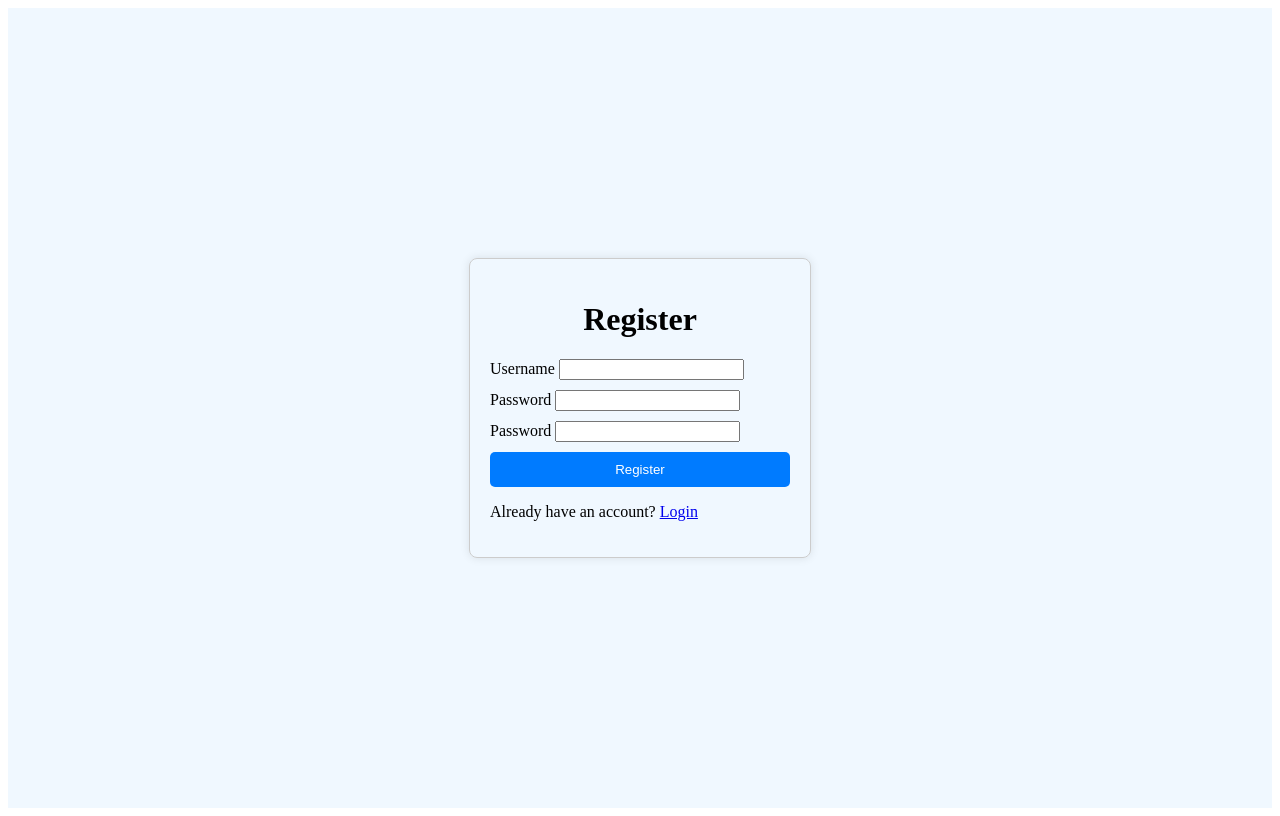
After one commit to niyatip15/Calorie-Tracker, a Django app: template mysite/calorie_tracker/templates/register.html in a window 1280 px wide. The commit adds this page. Run offline with Django 3.2, Linux system fonts and the light colour scheme; the template is opened without the code that fills it, so the values that code supplies are empty, except form fields; tables that the repository leaves empty hold one stand-in row (values such as "Sample post"); form fields are guessed from the names that the template uses.

Commit message:
login,register,logout user wise data

```diff
--- /dev/null
+++ b/mysite/calorie_tracker/templates/register.html
@@ -0,0 +1,38 @@
+{% block content %}
+{% load static %}
+<link rel="stylesheet" href="{% static 'css/style.css' %}">
+
+<div class="container">
+  <div class="card">
+    <div class="header-bar">
+        <h1>Register</h1>
+    </div>
+
+    <div class="card-body">
+        <form method="POST">
+            {% csrf_token %}
+
+            <div>
+                <label>{{ form.username.label }}</label>
+                {{ form.username }}
+            </div>
+
+            <div>
+                <label>{{ form.password1.label }}</label>
+                {{ form.password1 }}
+            </div>
+
+            <div>
+                <label>{{ form.password2.label }}</label>
+                {{ form.password2 }}
+            </div>
+
+            <input style="margin-top: 10px;" class="button" type="submit" value="Register">
+        </form>
+
+        <p>Already have an account? <a href="{% url 'login' %}">Login</a></p>
+    </div>
+  </div>
+</div>
+
+{% endblock %}
--- a/mysite/calorie_tracker/urls.py
+++ b/mysite/calorie_tracker/urls.py
@@ -1,9 +1,13 @@
 from django.urls import path
 from . views import *
 from . import views
+from django.contrib.auth.views import LogoutView
 
 urlpatterns = [
     path('',views.index, name='index'),
+    path('login/',CustomLoginView.as_view(), name='login'),
+    path('register/',Registeration.as_view(), name='register'),
+     path('logout/',LogoutView.as_view(next_page='login'),name='logout'),
     path('delete/<int:id>/',views.delete_consumed_food, name='delete')
 
 ]
--- /dev/null
+++ b/mysite/static/css/style.css
@@ -0,0 +1,78 @@
+.container {
+    display: flex;
+    justify-content: center;
+    align-items: center;
+    height: 100vh;
+    background-color: #f0f8ff; /* Light blue background color */
+  }
+
+  .card {
+    width: 300px; /* adjust as needed */
+    border: 1px solid #ccc;
+    border-radius: 8px;
+    padding: 20px;
+    box-shadow: 0px 0px 10px rgba(0, 0, 0, 0.1);
+  }
+
+  .header-bar {
+    text-align: center;
+  }
+
+  .card-body form {
+    margin-top: 20px;
+  }
+
+  .button {
+    display: block;
+    width: 100%;
+    padding: 10px 0;
+    background-color: #007bff; /* Blue button color */
+    color: #fff;
+    border: none;
+    border-radius: 5px;
+    cursor: pointer;
+  }
+
+  .button:hover {
+    background-color: #0056b3; /* Darker blue on hover */
+  }
+
+
+  .container {
+    display: flex;
+    justify-content: center;
+    align-items: center;
+    height: 100vh;
+    background-color: #f0f8ff; /* Light blue background color */
+  }
+
+  .card {
+    width: 300px; /* adjust as needed */
+    border: 1px solid #ccc;
+    border-radius: 8px;
+    padding: 20px;
+    box-shadow: 0px 0px 10px rgba(0, 0, 0, 0.1);
+  }
+
+  .header-bar {
+    text-align: center;
+  }
+
+  .card-body form div {
+    margin-bottom: 10px; /* Add some space between form fields */
+  }
+
+  .button {
+    display: block;
+    width: 100%;
+    padding: 10px 0;
+    background-color: #007bff; /* Blue button color */
+    color: #fff;
+    border: none;
+    border-radius: 5px;
+    cursor: pointer;
+  }
+
+  .button:hover {
+    background-color: #0056b3; /* Darker blue on hover */
+  }
```
Also changed, not shown: mysite/calorie_tracker/templates/index.html (+11 -0 lines), mysite/calorie_tracker/templates/login.html (added, +21 -0 lines), mysite/calorie_tracker/views.py (+32 -0 lines).
